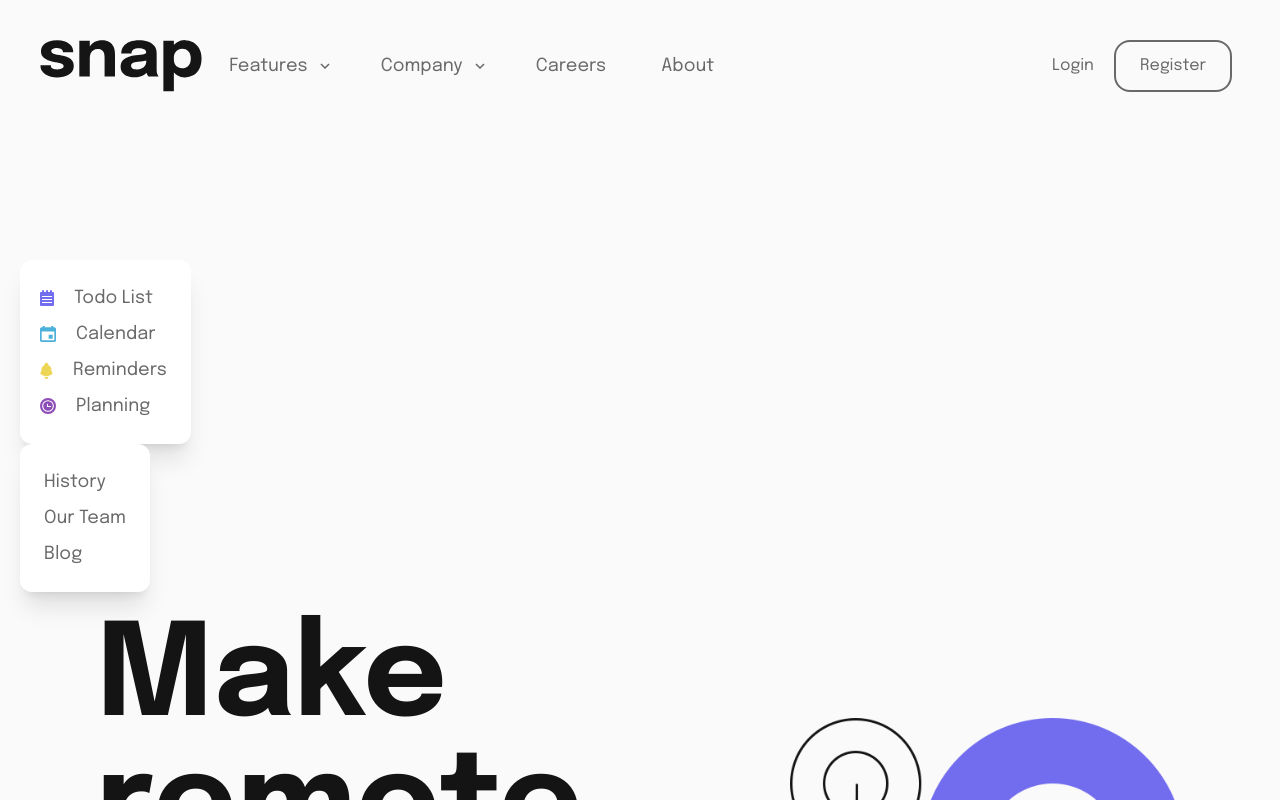
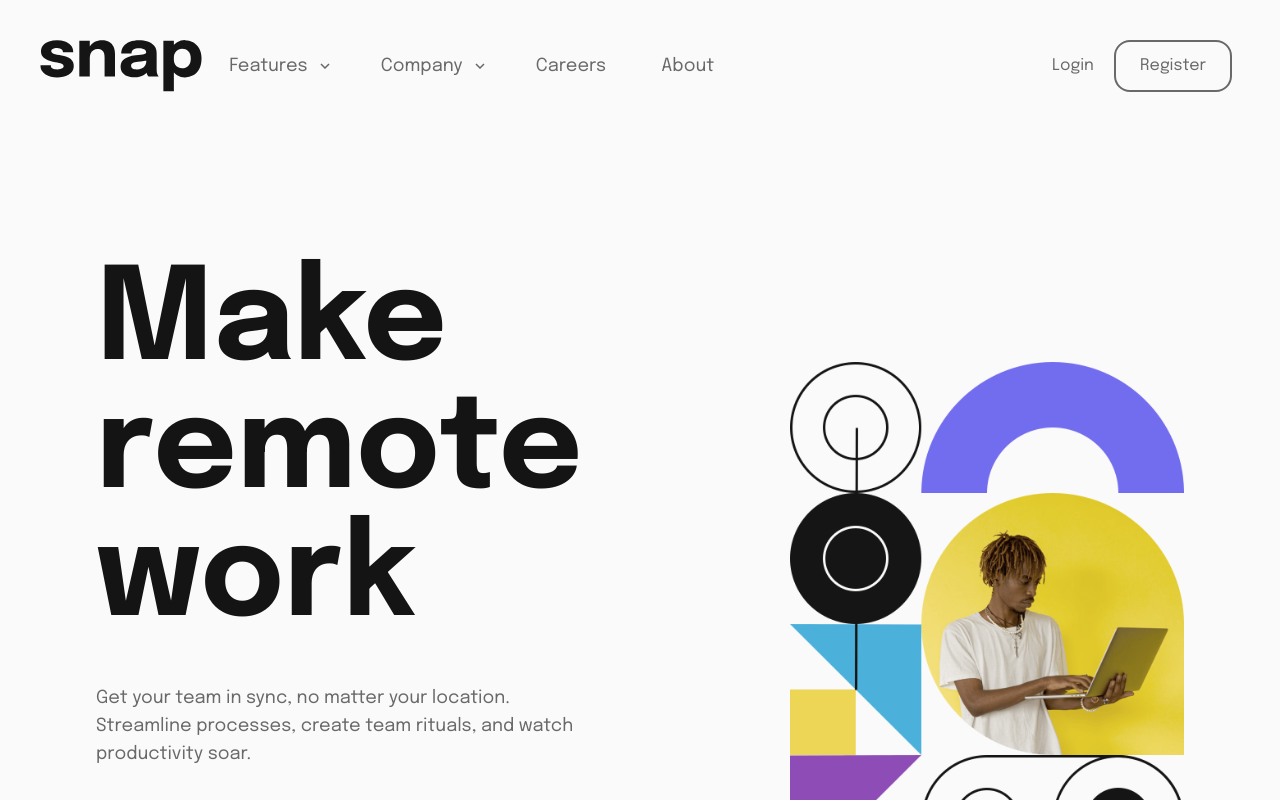
Before and after one commit to KazeemOluwanifemi/snap-site, a React (Vite) app: page / in a window 1280 px wide. Shown: the top 800 px of the page. Built offline with nearby package versions, Linux system fonts and the light colour scheme.

Commit message:
made adjustments to app.tsx

```diff
--- a/src/App.tsx
+++ b/src/App.tsx
@@ -2,15 +2,13 @@
 import Navbar from './components/navbar.tsx';
 // import Button from './components/button.tsx';
 import Main from './components/main.tsx';
-import DropdownFeatures from './components/dropdown-features.tsx';
-import DropdwonCompany from './components/dropdown-company.tsx';
+// import DropdownFeatures from './components/dropdown-features.tsx';
+// import DropdwonCompany from './components/dropdown-company.tsx';
 
 export default function App() {
   return (
     <body className="font-epilogue">
       <Navbar></Navbar>
-      <DropdownFeatures></DropdownFeatures>
-      <DropdwonCompany></DropdwonCompany>
       <Main></Main>
     </body>
   )
```
